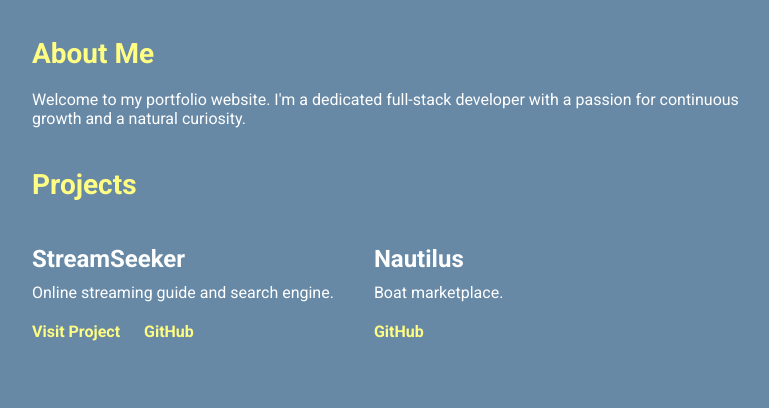
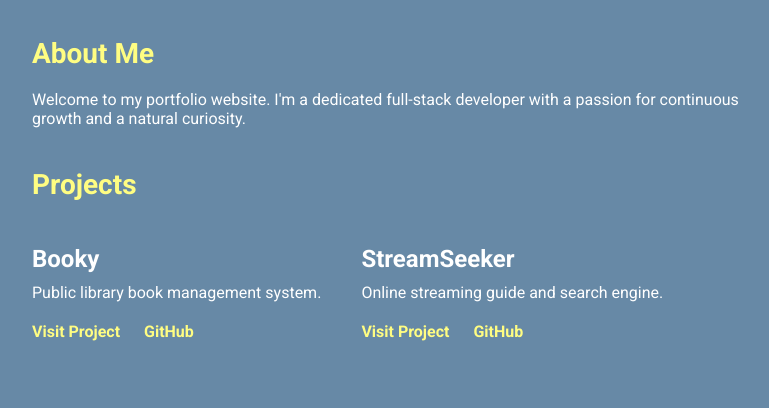
Before and after one commit to msfonrouge/msfonrouge.github.io, a plain HTML site: page index.html in a window 1280 px wide. Shown: the part 330-738 px from the top of the page, without its empty margins (248-1017 px from the left). Drawn offline with Linux system fonts and the light colour scheme.

Commit message:
Add booky to projects

```diff
--- a/index.html
+++ b/index.html
@@ -25,7 +25,8 @@
     <section id="about">
         <div class="container">
             <h2>About Me</h2>
-            <p>Welcome to my portfolio website. I'm a dedicated full-stack developer with a passion for continuous growth and a natural curiosity.</p>
+            <p>Welcome to my portfolio website. I'm a dedicated full-stack developer with a passion for continuous
+                growth and a natural curiosity.</p>
         </div>
     </section>
 
@@ -33,6 +34,12 @@
         <div class="container">
             <h2>Projects</h2>
             <div class="projects-container">
+                <div class="project">
+                    <h3>Booky</h3>
+                    <p>Public library book management system.</p>
+                    <a href="https://streamseeker.herokuapp.com">Visit Project</a>
+                    <a href="https://github.com/msfonrouge/streamseeker">GitHub</a>
+                </div>
                 <div class="project">
                     <h3>StreamSeeker</h3>
                     <p>Online streaming guide and search engine.</p>
@@ -57,7 +64,7 @@
     </section>
 
     <footer>
-            <p>Coding with ❤️ from Buenos Aires</p>
+        <p>Coding with ❤️ from Buenos Aires</p>
     </footer>
 </body>
 
```
